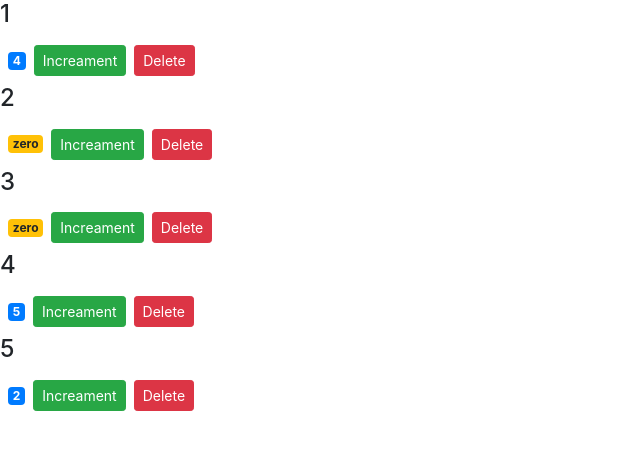
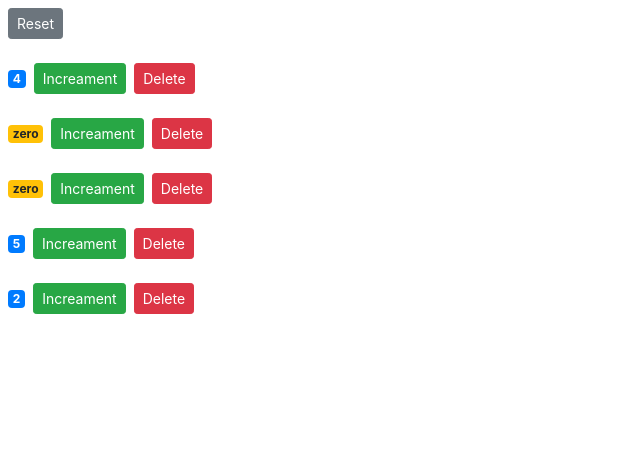
Before and after one commit to sumonsheikh/counter-app, a React (Create React App) app: page / in a window 1280 px wide. Shown: the top 450 px of the page, without its empty margins (0-640 px from the left). Built offline with nearby package versions, Linux system fonts and the light colour scheme.

Commit message:
Add reset button to reset value

```diff
--- a/src/componets/counter.jsx
+++ b/src/componets/counter.jsx
@@ -3,7 +3,7 @@
     //state is very special property of react component that contains all data
     //that required of the component
     state = {
-        value:this.props.value,
+        value:this.props.counter.value,
         tags:["tag1"],
       };
     rederingTag(){
@@ -27,7 +27,7 @@
             <button onClick={()=>this.handleIcreament()} className="btn btn-success btn-sm">Increament</button>
             {this.state.tags.length ===0 && "please enter a tag"}
             {/* riging event */}
-            <button onClick={()=>this.props.onDelete(this.props.id)} className="btn btn-danger btn-sm m-2">Delete</button>
+            <button onClick={()=>this.props.onDelete(this.props.counter.id)} className="btn btn-danger btn-sm m-2">Delete</button>
         </div>
         );
     }
--- a/src/componets/counters.jsx
+++ b/src/componets/counters.jsx
@@ -10,6 +10,13 @@
             {id:5,value:2},
         ]
      }
+     handleReset=()=>{
+         const counters=this.state.counters.filter(c=>{
+             c.value=0;
+             return c;
+         });
+         this.setState({counters});
+     }
      handleDelete=counterId=>{
         const counters=this.state.counters.filter(c=>c.id!==counterId);
         this.setState({counters:counters});
@@ -17,9 +24,10 @@
     render() {
         return (
             <div>
+                <button onClick={this.handleReset}className="btn btn-secondary btn-sm m-2">Reset</button>
                 {this.state.counters.map(counter=>
                 //Handled delete event by handleDelete Method
-                <Counter onDelete={this.handleDelete} key={counter.id} value={counter.value} id={counter.id}>
+                <Counter onDelete={this.handleDelete} key={counter.id} counter={counter}>
                     <h4>Counter #{counter.id}</h4>
                 </Counter>)}
             </div>
```
